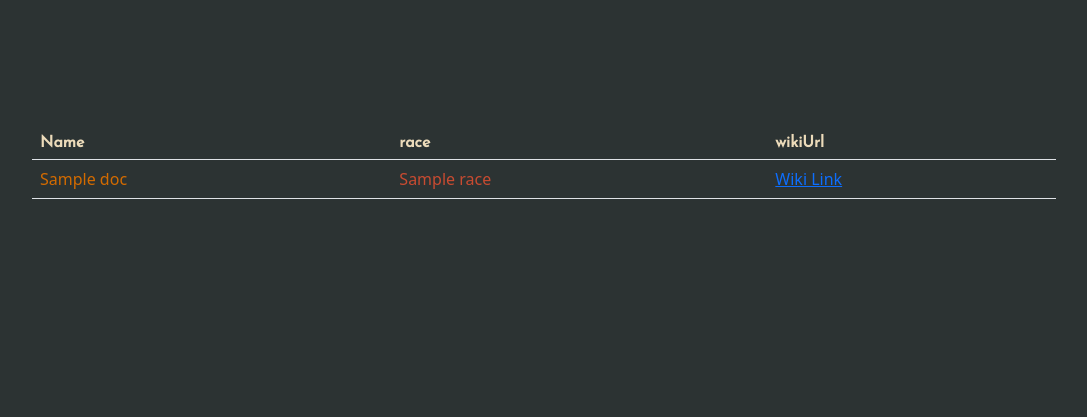
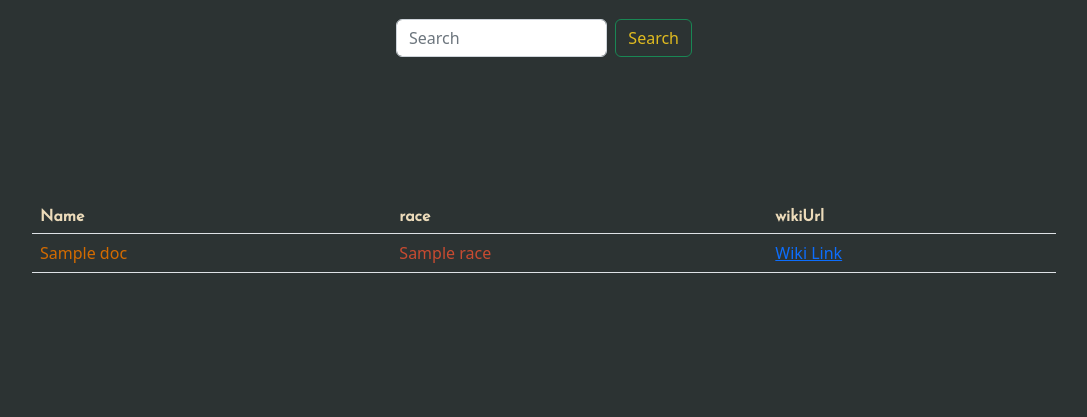
Before and after one commit to Khalid165/lotr, a Flask app: page /characters in a window 1280 px wide. Shown: the part 801-1218 px from the top of the page, without its empty margins (96-1183 px from the left). Before the commit the page ends 1000 px from the top, so only its background shows below. Run offline with Flask 2, Linux system fonts and the light colour scheme; a database or web service that is not in the repository returns one stand-in record (values such as "Sample title"); data that the repository does not hold is empty; some libraries are stand-ins or nearby versions; some web fonts are replaced.

Commit message:
add characters search

```diff
--- a/main.py
+++ b/main.py
@@ -6,8 +6,8 @@ from flask_bootstrap import Bootstrap
 endpoint="https://the-one-api.dev/v2/"
 headers = {"Authorization": "Bearer RNV2VpwQrlKV0DwNURjK"}
 
-books=requests.get(f"{endpoint}book")
-all_books=books.json()["docs"]
+books = requests.get(f"{endpoint}book")
+all_books = books.json()["docs"]
 
 
 
@@ -20,10 +20,12 @@ def home():
 
 @app.route("/books")
 def books():
+
     return render_template("books.html",books=all_books)
 
 @app.route("/chapters")
 def chap():
+
     id=request.args.get("id")
     chapters=requests.get(f"{endpoint}book/{id}/chapter")
     all_chapters=chapters.json()["docs"]
@@ -38,7 +40,7 @@ def movies():
     all_movies = respons.json()['docs']
     return render_template("movies.html",all_movies=all_movies)
 
-@app.route("/characters")
+@app.route("/characters",methods=["POST","GET"])
 def chars():
     response = requests.get(f"{endpoint}character", headers=headers)
     all_chars = response.json()['docs']
--- a/templates/chars.html
+++ b/templates/chars.html
@@ -1,8 +1,16 @@
 
 <div  style="background-color:#2C3333;" >
 {%include 'header.html'%}
+
+
   <img class="chars-img" src="https://www.spieltimes.com/wp-content/uploads/2022/05/LOTR-All-Characters-FT-v2-1024x576.png" style="width:100%;height:100%;padding-top:20%;">
-<div style="padding:10%;">
+<div class="container-fluid" style="width:25%;padding-top:20px;">
+    <form class="d-flex" role="search">
+      <input class="form-control me-2" name="name" type="search" placeholder="Search" aria-label="Search">
+      <button class="btn btn-outline-success" type="submit">Search</button>
+    </form>
+  </div>
+  <div style="padding:10%;">
 <table class="table">
   <thead>
     <tr>
--- a/templates/movies.html
+++ b/templates/movies.html
@@ -26,7 +26,7 @@
       {%else%}
       <p class="card-text">🏆 {{movie['academyAwardWins']}} award</p>
       {%endif%}
-      <p>🍅 {{movie['rottenTomatoesScore']}}%</p>
+      <p>🍅 {{round(movie['rottenTomatoesScore'])}}%</p>
   </div>
 </div>
     {%endfor%}
```
